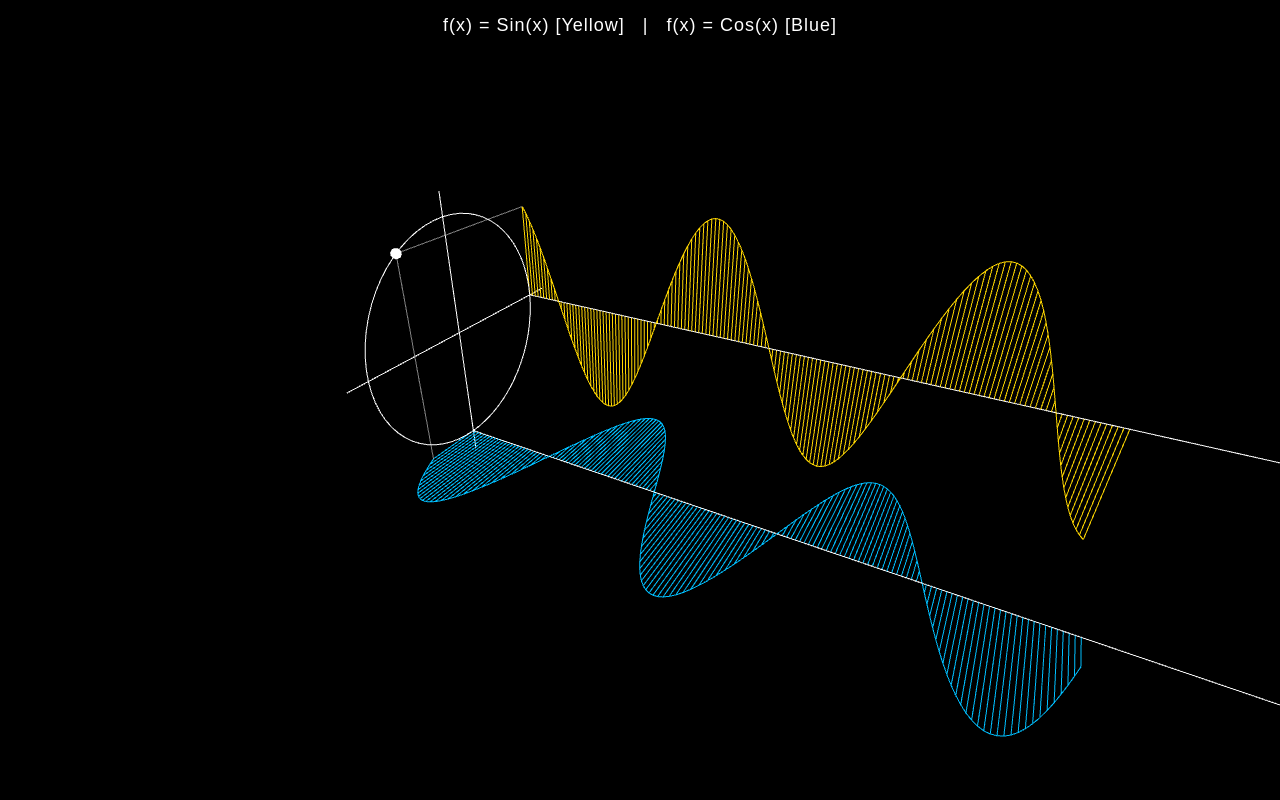
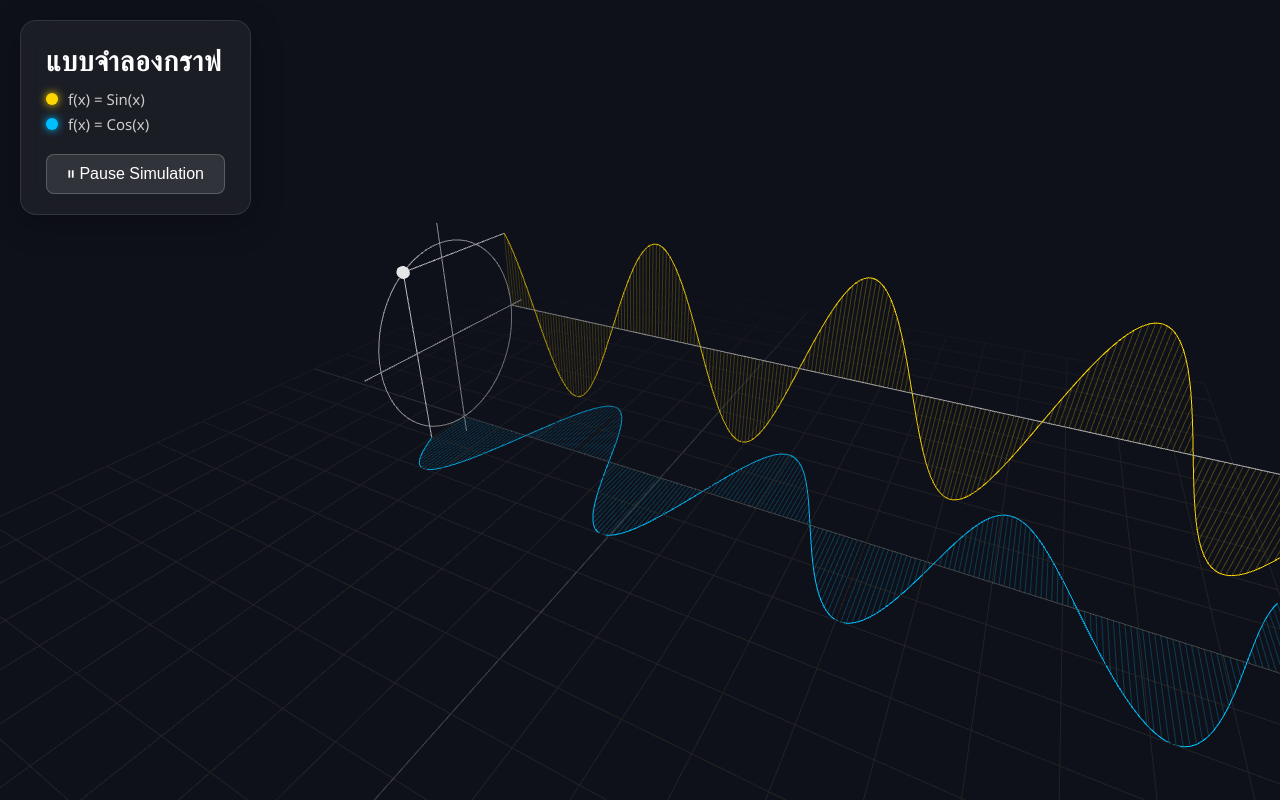
Before and after one commit to apisit0815/simulation, a plain HTML site: page index.html in a window 1280 px wide. Drawn offline with nearby package versions, Linux system fonts and the light colour scheme; animation ran at ten frames a second.

Commit message:
Update index.html

```diff
--- a/index.html
+++ b/index.html
@@ -4,12 +4,55 @@
     <meta charset="UTF-8">
     <title>Accurate 3D Trig Simulation</title>
     <style>
-        body { margin: 0; background-color: #1a1a1a; overflow: hidden; font-family: sans-serif; }
-        #info { position: absolute; top: 15px; width: 100%; text-align: center; color: white; pointer-events: none; font-size: 18px; letter-spacing: 1px;}
+        body { margin: 0; background-color: #0f111a; overflow: hidden; font-family: 'Segoe UI', Tahoma, Geneva, Verdana, sans-serif; }
+
+        /* สไตล์สำหรับกล่อง UI แบบกระจกฝ้า */
+        #ui-panel {
+            position: absolute;
+            top: 20px;
+            left: 20px;
+            background: rgba(255, 255, 255, 0.05);
+            backdrop-filter: blur(10px);
+            -webkit-backdrop-filter: blur(10px);
+            padding: 20px 25px;
+            border-radius: 16px;
+            border: 1px solid rgba(255, 255, 255, 0.1);
+            color: white;
+            box-shadow: 0 8px 32px 0 rgba(0, 0, 0, 0.3);
+            pointer-events: auto; /* ให้คลิกปุ่มได้ */
+        }
+
+        h1 { margin: 0 0 10px 0; font-size: 28px; font-weight: 600; letter-spacing: 1px; }
+        .legend { font-size: 15px; color: #cccccc; margin-bottom: 5px; display: flex; align-items: center; }
+
+        /* จุดสีบอกความหมาย */
+        .color-dot { width: 12px; height: 12px; border-radius: 50%; display: inline-block; margin-right: 10px; }
+        .dot-yellow { background-color: #ffd700; box-shadow: 0 0 8px #ffd700; }
+        .dot-blue { background-color: #00bfff; box-shadow: 0 0 8px #00bfff; }
+
+        /* สไตล์ปุ่มกด */
+        #play-btn {
+            margin-top: 15px;
+            padding: 10px 20px;
+            width: 100%;
+            background: rgba(255, 255, 255, 0.1);
+            border: 1px solid rgba(255, 255, 255, 0.2);
+            color: white;
+            border-radius: 8px;
+            font-size: 16px;
+            cursor: pointer;
+            transition: all 0.3s ease;
+        }
+        #play-btn:hover { background: rgba(255, 255, 255, 0.2); }
     </style>
 </head>
 <body>
-    <div id="info">f(x) = Sin(x) [Yellow] &nbsp; | &nbsp; f(x) = Cos(x) [Blue]</div>
+    <div id="ui-panel">
+        <h1>แบบจำลองกราฟ</h1>
+        <div class="legend"><span class="color-dot dot-yellow"></span> f(x) = Sin(x)</div>
+        <div class="legend"><span class="color-dot dot-blue"></span> f(x) = Cos(x)</div>
+        <button id="play-btn">⏸ Pause Simulation</button>
+    </div>
 
     <script type="importmap">
         {
@@ -26,23 +69,26 @@
 
         // --- 1. Setup ---
         const scene = new THREE.Scene();
+        // เพิ่มหมอก (Fog) บางๆ ให้ปลายกราฟดูค่อยๆ กลืนไปกับพื้นหลัง
+        scene.fog = new THREE.Fog(0x0f111a, 10, 25);
+
         const camera = new THREE.PerspectiveCamera(60, window.innerWidth / window.innerHeight, 0.1, 1000);
-        const renderer = new THREE.WebGLRenderer({ antialias: true });
+        const renderer = new THREE.WebGLRenderer({ antialias: true, alpha: true });
         renderer.setSize(window.innerWidth, window.innerHeight);
         document.body.appendChild(renderer.domElement);
 
         const controls = new OrbitControls(camera, renderer.domElement);
-        // ตั้งกล้องให้มองเฉียงๆ เหมือนในรูป
-        camera.position.set(8, 5, 8);
-        controls.target.set(3, -1, -1);
+        camera.position.set(10, 6, 10);
+        controls.target.set(4, -1, -1);
+        controls.enableDamping = true; // ทำให้การหมุนกล้องสมูทขึ้น
         controls.update();
 
-        const R = 2; // รัศมีวงกลม
+        const R = 2;
 
-        // --- 2. วาดแกนอ้างอิงและวงกลม ---
-        const materialWhite = new THREE.LineBasicMaterial({ color: 0xffffff });
+        // --- 2. วาดแกนอ้างอิง วงกลม และตารางพื้น ---
+        const materialWhite = new THREE.LineBasicMaterial({ color: 0xaaaaaa });
 
-        // วงกลมบนระนาบ YZ
+        // วงกลม
         const circleGeom = new THREE.BufferGeometry();
         const circlePts = [];
         for(let i=0; i<=64; i++) {
@@ -52,106 +98,117 @@
         circleGeom.setFromPoints(circlePts);
         scene.add(new THREE.Line(circleGeom, materialWhite));
 
-        // แกนกากบาทในวงกลม
+        // แกนกากบาท
         const crossGeom = new THREE.BufferGeometry().setFromPoints([
             new THREE.Vector3(0, -R*1.2, 0), new THREE.Vector3(0, R*1.2, 0),
             new THREE.Vector3(0, 0, -R*1.2), new THREE.Vector3(0, 0, R*1.2)
         ]);
         scene.add(new THREE.LineSegments(crossGeom, materialWhite));
 
-        // แกน X สำหรับกราฟ Sine (แนวนอนบนกำแพง) และ Cosine (แนวนอนบนพื้น)
+        // แกนหลัก X
         const axisGeom = new THREE.BufferGeometry().setFromPoints([
-            new THREE.Vector3(0, 0, -R), new THREE.Vector3(12, 0, -R), // แกน Sine
-            new THREE.Vector3(0, -R, 0), new THREE.Vector3(12, -R, 0)  // แกน Cosine
+            new THREE.Vector3(0, 0, -R), new THREE.Vector3(15, 0, -R),
+            new THREE.Vector3(0, -R, 0), new THREE.Vector3(15, -R, 0)
         ]);
         scene.add(new THREE.LineSegments(axisGeom, materialWhite));
 
+        // เพิ่มตาราง (Grid) ที่พื้นให้ดูมีมิติ
+        const gridHelper = new THREE.GridHelper(20, 20, 0x444444, 0x222222);
+        gridHelper.position.set(5, -R, 0); // วางไว้ที่ระดับของกราฟ Cosine
+        scene.add(gridHelper);
+
         // --- 3. เตรียม Data สำหรับกราฟคลื่น ---
-        const NUM_PTS = 150;
-        const LENGTH = 10;
+        const NUM_PTS = 200; // เพิ่มความละเอียดของเส้น
+        const LENGTH = 15;
         const dx = LENGTH / NUM_PTS;
 
-        // Geometries
         const sineWaveGeom = new THREE.BufferGeometry();
         const cosWaveGeom = new THREE.BufferGeometry();
         const sinePillarsGeom = new THREE.BufferGeometry();
         const cosPillarsGeom = new THREE.BufferGeometry();
 
-        // Arrays สำหรับเก็บตำแหน่ง (X, Y, Z)
         const sinePts = new Float32Array(NUM_PTS * 3);
         const cosPts = new Float32Array(NUM_PTS * 3);
-        const sinePillars = new Float32Array(NUM_PTS * 6); // 2 จุดต่อ 1 เส้น
+        const sinePillars = new Float32Array(NUM_PTS * 6);
         const cosPillars = new Float32Array(NUM_PTS * 6);
 
-        // Attributes
         sineWaveGeom.setAttribute('position', new THREE.BufferAttribute(sinePts, 3));
         cosWaveGeom.setAttribute('position', new THREE.BufferAttribute(cosPts, 3));
         sinePillarsGeom.setAttribute('position', new THREE.BufferAttribute(sinePillars, 3));
         cosPillarsGeom.setAttribute('position', new THREE.BufferAttribute(cosPillars, 3));
 
-        // Materials
-        const matSine = new THREE.LineBasicMaterial({ color: 0xffd700 }); // เหลือง
-        const matCos = new THREE.LineBasicMaterial({ color: 0x00bfff });  // ฟ้า
+        // วัสดุเส้นหลัก (สว่าง)
+        const matSine = new THREE.LineBasicMaterial({ color: 0xffd700, linewidth: 2 });
+        const matCos = new THREE.LineBasicMaterial({ color: 0x00bfff, linewidth: 2 });
 
-        // สร้าง Mesh
+        // วัสดุซี่กรง (โปร่งแสงให้ดูเป็นมิติหลัง)
+        const matSinePillar = new THREE.LineBasicMaterial({ color: 0xffd700, transparent: true, opacity: 0.25 });
+        const matCosPillar = new THREE.LineBasicMaterial({ color: 0x00bfff, transparent: true, opacity: 0.25 });
+
         scene.add(new THREE.Line(sineWaveGeom, matSine));
         scene.add(new THREE.Line(cosWaveGeom, matCos));
-        scene.add(new THREE.LineSegments(sinePillarsGeom, matSine));
-        scene.add(new THREE.LineSegments(cosPillarsGeom, matCos));
+        scene.add(new THREE.LineSegments(sinePillarsGeom, matSinePillar));
+        scene.add(new THREE.LineSegments(cosPillarsGeom, matCosPillar));
 
-        // จุดที่วิ่งบนวงกลมและเส้นฉายภาพ
-        const dot = new THREE.Mesh(new THREE.SphereGeometry(0.08), new THREE.MeshBasicMaterial({color: 0xffffff}));
+        // จุดศูนย์กลาง (เปล่งแสงนิดๆ)
+        const dot = new THREE.Mesh(
+            new THREE.SphereGeometry(0.12),
+            new THREE.MeshBasicMaterial({color: 0xffffff})
+        );
         scene.add(dot);
 
         const projectionGeom = new THREE.BufferGeometry();
-        const projectionMat = new THREE.LineBasicMaterial({ color: 0xffffff, transparent: true, opacity: 0.5 });
+        const projectionMat = new THREE.LineBasicMaterial({ color: 0xffffff, transparent: true, opacity: 0.8 });
         const projectionLines = new THREE.LineSegments(projectionGeom, projectionMat);
         scene.add(projectionLines);
 
-        // --- 4. Animation Loop ---
+        // --- 4. Animation Control & Loop ---
         let time = 0;
+        let isPlaying = true;
+
+        // จัดการปุ่ม Play/Pause
+        const playBtn = document.getElementById('play-btn');
+        playBtn.addEventListener('click', () => {
+            isPlaying = !isPlaying;
+            playBtn.innerHTML = isPlaying ? "⏸ Pause Simulation" : "▶️ Play Simulation";
+        });
+
         function animate() {
             requestAnimationFrame(animate);
-            time += 0.02; // ความเร็ว
+            controls.update(); // จำเป็นสำหรับการตั้ง enableDamping
 
-            // คำนวณคลื่นทั้งหมด
+            if (isPlaying) {
+                time += 0.02;
+
                 for (let i = 0; i < NUM_PTS; i++) {
                     let x = i * dx;
-                let t = time - x * 1.5; // ย้อนเวลาตามระยะ X เพื่อให้คลื่นไหลไปข้างหน้า
+                    let t = time - x * 1.5;
                     let y = R * Math.sin(t);
                     let z = R * Math.cos(t);
 
-                // Sine (กำแพง Z = -R)
                     sinePts[i*3] = x; sinePts[i*3+1] = y; sinePts[i*3+2] = -R;
-
-                // ซี่กรง Sine (จากแกนไปหาคลื่น)
                     sinePillars[i*6] = x; sinePillars[i*6+1] = 0; sinePillars[i*6+2] = -R;
                     sinePillars[i*6+3] = x; sinePillars[i*6+4] = y; sinePillars[i*6+5] = -R;
 
-                // Cosine (พื้น Y = -R)
                     cosPts[i*3] = x; cosPts[i*3+1] = -R; cosPts[i*3+2] = z;
-
-                // ซี่กรง Cosine (จากแกนไปหาคลื่น)
                     cosPillars[i*6] = x; cosPillars[i*6+1] = -R; cosPillars[i*6+2] = 0;
                     cosPillars[i*6+3] = x; cosPillars[i*6+4] = -R; cosPillars[i*6+5] = z;
                 }
 
-            // แจ้ง Three.js ว่าข้อมูลมีการอัปเดต
                 sineWaveGeom.attributes.position.needsUpdate = true;
                 cosWaveGeom.attributes.position.needsUpdate = true;
                 sinePillarsGeom.attributes.position.needsUpdate = true;
                 cosPillarsGeom.attributes.position.needsUpdate = true;
 
-            // อัปเดตจุดบนวงกลม
                 let current_y = R * Math.sin(time);
                 let current_z = R * Math.cos(time);
                 dot.position.set(0, current_y, current_z);
 
-            // อัปเดตเส้นฉายภาพจากวงกลมไปหากราฟ
                 projectionGeom.setFromPoints([
-                new THREE.Vector3(0, current_y, current_z), new THREE.Vector3(0, current_y, -R), // เส้นโยงไป Sine
-                new THREE.Vector3(0, current_y, current_z), new THREE.Vector3(0, -R, current_z)  // เส้นโยงไป Cosine
+                    new THREE.Vector3(0, current_y, current_z), new THREE.Vector3(0, current_y, -R),
+                    new THREE.Vector3(0, current_y, current_z), new THREE.Vector3(0, -R, current_z)
                 ]);
+            }
 
             renderer.render(scene, camera);
         }
```
Lines whose indentation alone changed are shown as unchanged.
